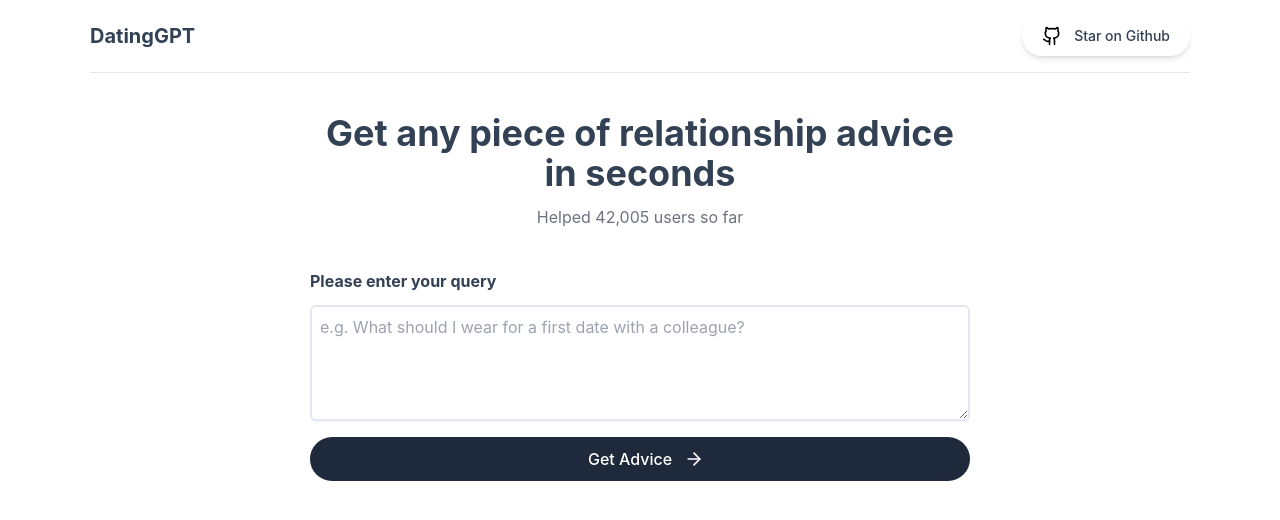
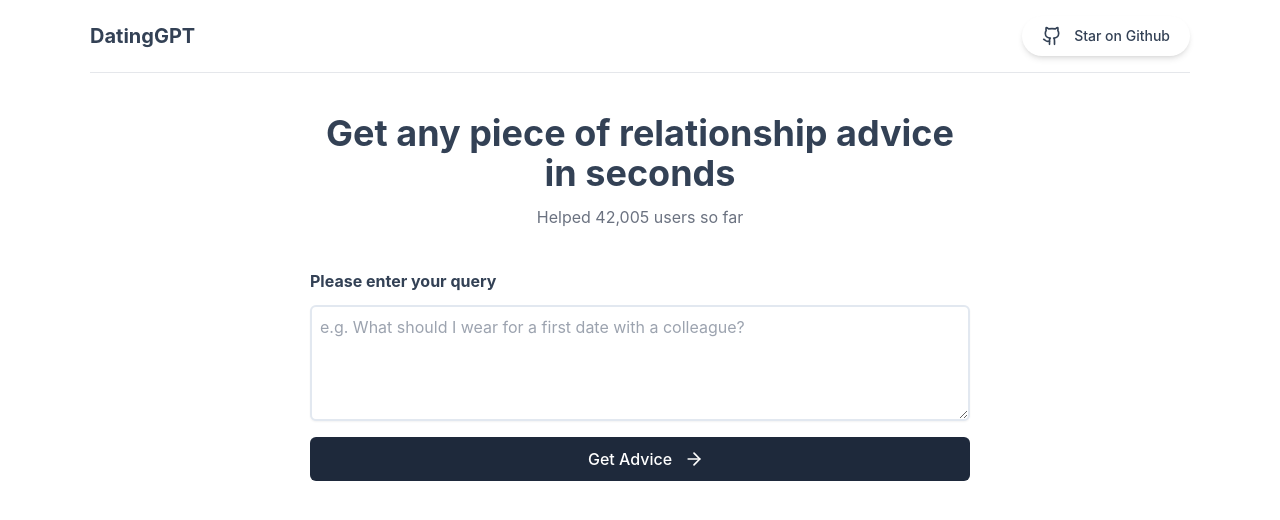
Before and after one commit to francisamidu/dating-gpt, a Next.js app: page /advice in a window 1280 px wide. Shown: the top 520 px of the page. Built offline with nearby package versions, Linux system fonts and the light colour scheme.

Commit message:
UI tweaks

```diff
--- a/components/Navbar.tsx
+++ b/components/Navbar.tsx
@@ -15,7 +15,7 @@ const Navbar = () => {
           {shared.name}
         </Link>
         <Button
-          icon={<Github color="#000" size={20} />}
+          icon={<Github color="#334155" size={20} />}
           iconPosition="left"
           classNames="border-none !bg-white !text-slate-700 shadow-md rounded-3xl text-inherit hover:bg-white"
           text="Star on Github"
--- a/pages/advice.tsx
+++ b/pages/advice.tsx
@@ -38,7 +38,7 @@ const Advice = () => {
             }
           />
           <Button
-            classNames="bg-slate-800 hover:bg-slate-700 !text-base !rounded-3xl block my-4 flex flex-row items-center justify-center"
+            classNames="!bg-slate-800 !hover:bg-slate-700 !text-base !rounded-md my-4 flex flex-row items-center justify-center"
             icon={<ArrowRight color="#fff" className="ml-3" size={20} />}
             text="Get Advice"
             onClick={generateAdvice}
```
